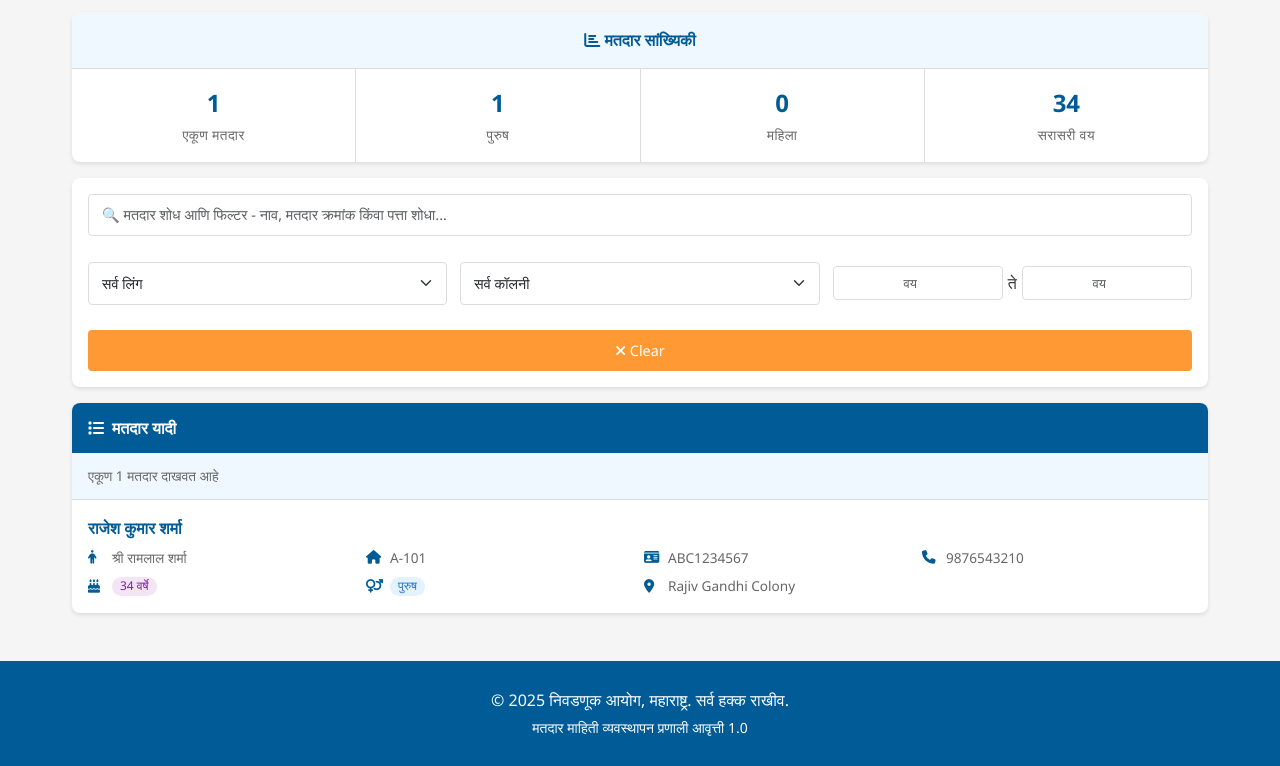
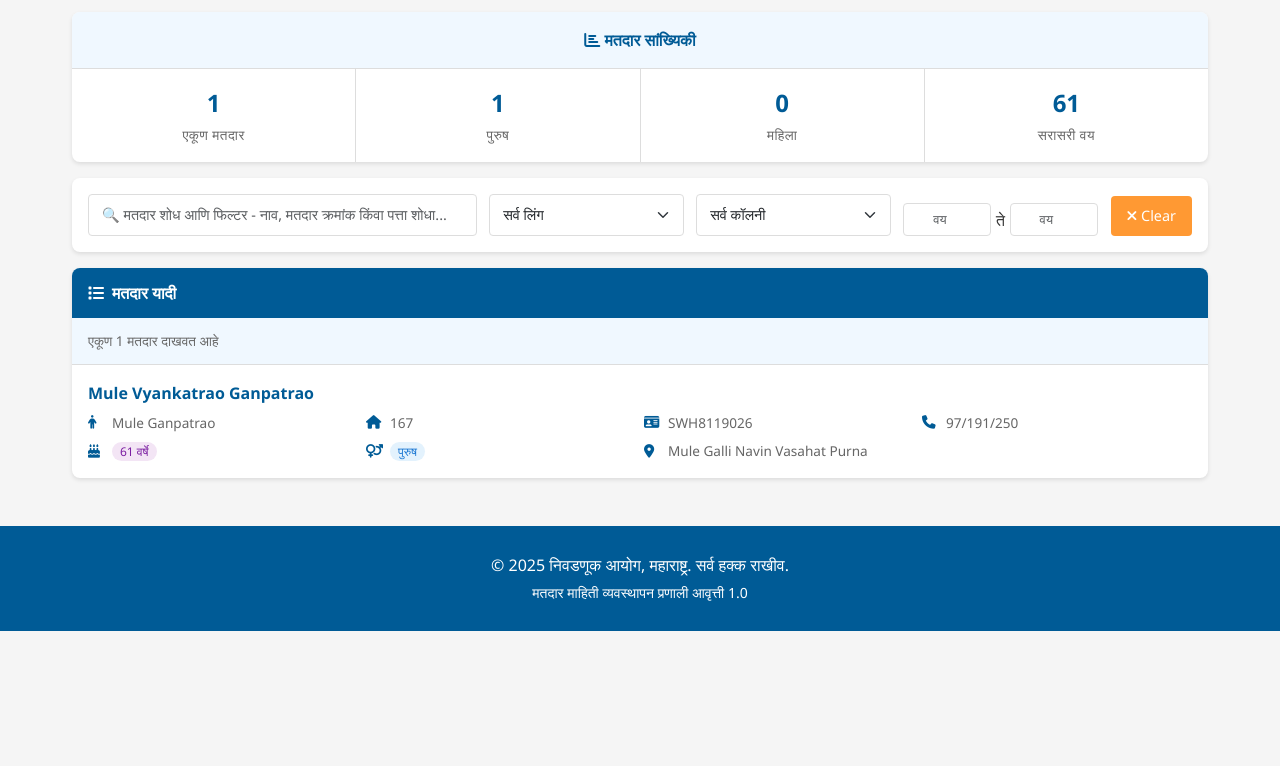
Before and after one commit to KP17-WORKSPACE/Election, a plain HTML site: page index.html in a window 1280 px wide. Shown: the part 174-940 px from the top of the page. After the commit the page ends 805 px from the top, so only its background shows below. Drawn offline with nearby package versions, Linux system fonts and the light colour scheme.

Commit message:
Add files via upload

```diff
--- a/index.html
+++ b/index.html
@@ -451,19 +451,18 @@
 
         @media (min-width: 769px) {
             .search-row {
-                grid-template-columns: 1fr;
+                grid-template-columns: 2fr 1fr 1fr 1fr auto;
                 gap: 0.8rem;
+                align-items: end;
             }
 
             .filter-row {
-                grid-template-columns: repeat(3, 1fr);
-                gap: 0.8rem;
-                margin-top: 0.8rem;
+                display: contents;
             }
 
             .clear-btn {
-                width: 100%;
-                margin-top: 0.8rem;
+                width: auto;
+                margin-top: 0;
             }
 
             .voter-details {
@@ -660,14 +659,17 @@
         // Sample voter data - replace with actual data
         const votersData = [
             {
-                name: "राजेश कुमार शर्मा",
-                fatherName: "श्री रामलाल शर्मा",
-                houseNumber: "A-101",
+                name: "Mule Vyankatrao Ganpatrao",
+                nameEnglish: "Mule Vyankatrao Ganpatrao",
+                fatherName: "Mule Ganpatrao",
+                fatherNameEnglish: "Mule Ganpatrao",
+                houseNumber: "167",
                 gender: "Male",
-                age: 34,
-                voterIdNo: "ABC1234567",
-                otherNumber: "9876543210",
-                colonyName: "Rajiv Gandhi Colony"
+                age: 61,
+                voterIdNo: "SWH8119026",
+                otherNumber: "97/191/250",
+                colonyName: "Mule Galli Navin Vasahat Purna",
+                colonyNameEnglish: "Mule Galli Navin Vasahat Purna"
             },
 
         ];
@@ -688,7 +690,10 @@
         // Populate colony filter dropdown
         function populateColonyFilter() {
             const colonyFilter = document.getElementById('colonyFilter');
-            const colonies = [...new Set(votersData.map(voter => voter.colonyName))];
+            const colonies = [...new Set([
+                ...votersData.map(voter => voter.colonyName),
+                ...votersData.map(voter => voter.colonyNameEnglish).filter(name => name)
+            ])];
 
             colonies.forEach(colony => {
                 const option = document.createElement('option');
@@ -790,22 +795,26 @@
             const maxAge = parseInt(document.getElementById('maxAge').value) || 150;
 
             filteredVoters = votersData.filter(voter => {
-                // Direct search in all fields - works with any language
+                // Direct search in all fields - works with any language including English fields
                 let matchesSearch = true;
 
                 if (searchTerm) {
                     matchesSearch =
                         voter.name.toLowerCase().includes(searchTerm) ||
+                        (voter.nameEnglish && voter.nameEnglish.toLowerCase().includes(searchTerm)) ||
                         voter.fatherName.toLowerCase().includes(searchTerm) ||
+                        (voter.fatherNameEnglish && voter.fatherNameEnglish.toLowerCase().includes(searchTerm)) ||
                         voter.voterIdNo.toLowerCase().includes(searchTerm) ||
                         voter.houseNumber.toLowerCase().includes(searchTerm) ||
                         voter.otherNumber.toLowerCase().includes(searchTerm) ||
                         voter.colonyName.toLowerCase().includes(searchTerm) ||
+                        (voter.colonyNameEnglish && voter.colonyNameEnglish.toLowerCase().includes(searchTerm)) ||
                         voter.gender.toLowerCase().includes(searchTerm);
                 }
 
                 const matchesGender = !genderFilter || voter.gender === genderFilter;
-                const matchesColony = !colonyFilter || voter.colonyName === colonyFilter;
+                const matchesColony = !colonyFilter || voter.colonyName === colonyFilter ||
+                                    (voter.colonyNameEnglish && voter.colonyNameEnglish === colonyFilter);
                 const matchesAge = voter.age >= minAge && voter.age <= maxAge;
 
                 return matchesSearch && matchesGender && matchesColony && matchesAge;
```
